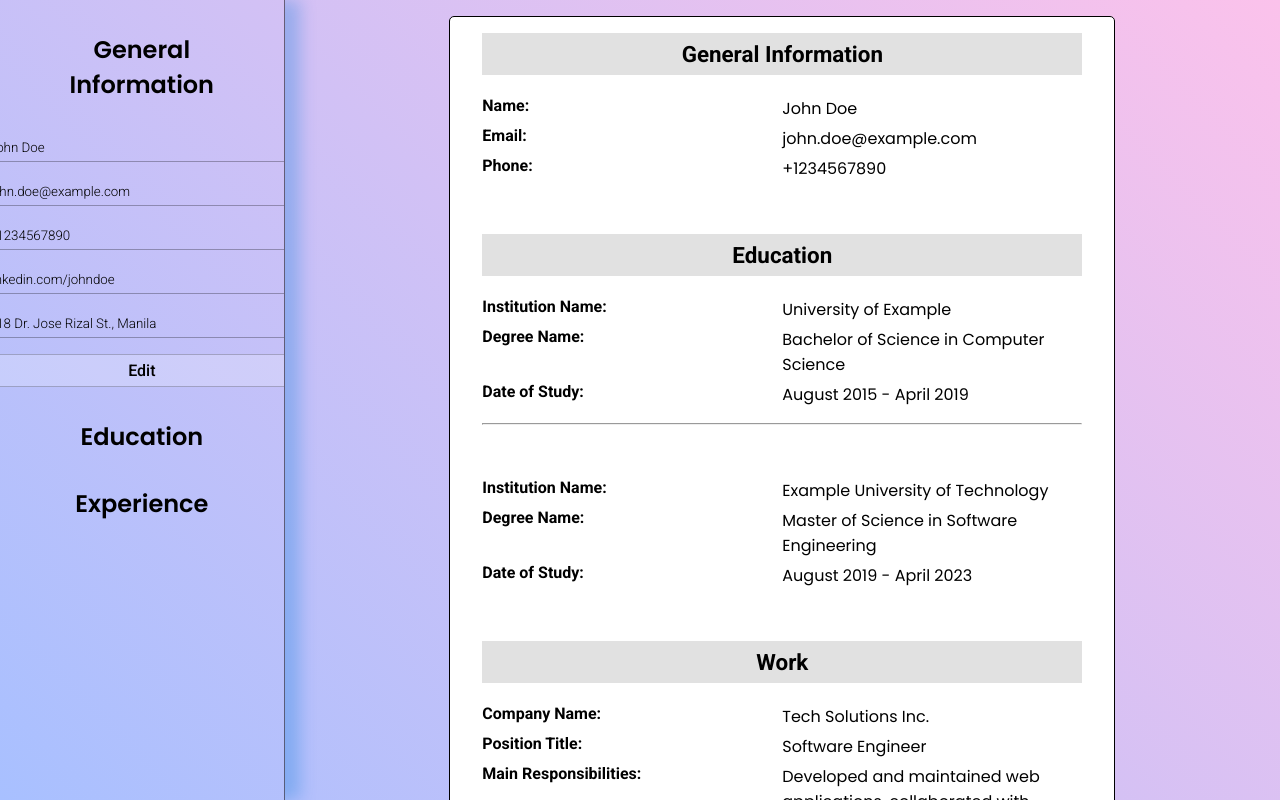
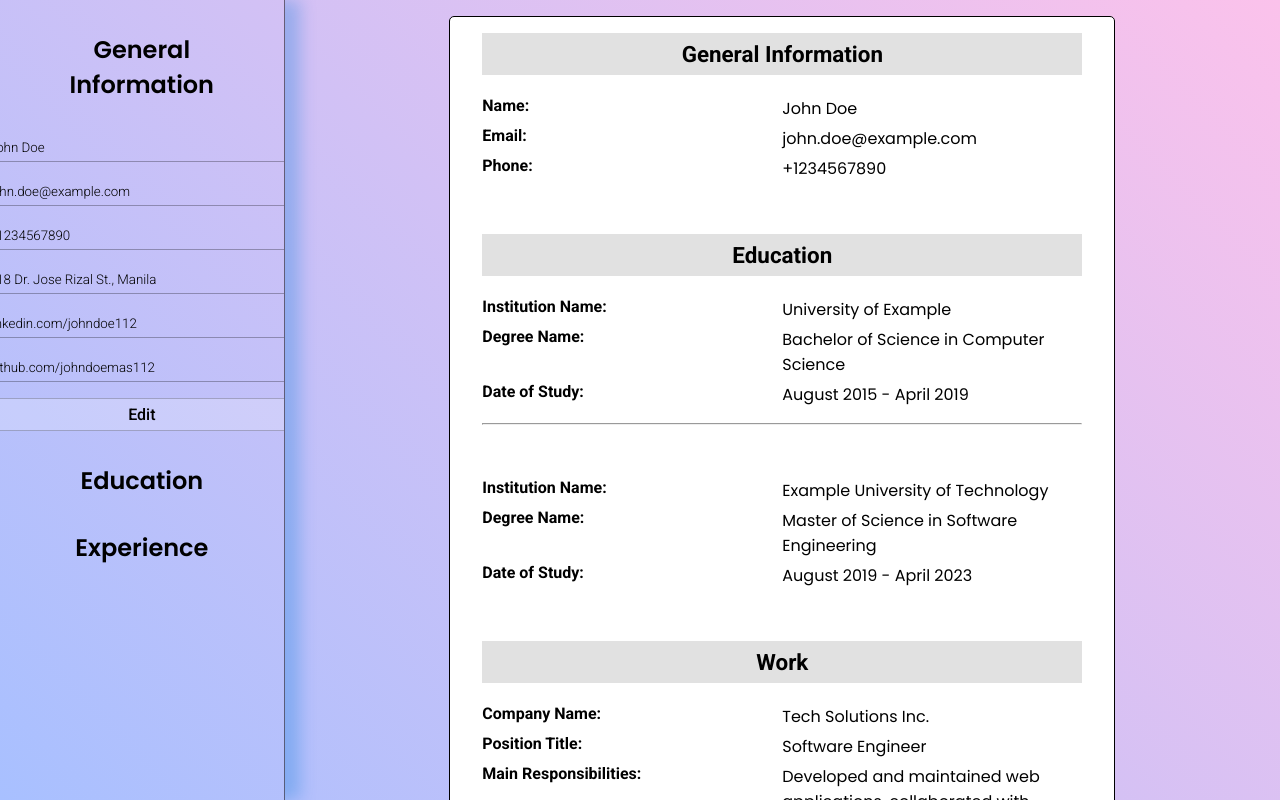
Before and after one commit to espiritukarl/odin-cv-application, a React (Vite) app: page / in a window 1280 px wide. Built offline with nearby package versions, Linux system fonts and the light colour scheme.

Commit message:
Added GitHub for data

```diff
--- a/src/components/GeneralInfo.jsx
+++ b/src/components/GeneralInfo.jsx
@@ -47,6 +47,14 @@ function GeneralInfo({ updateCV }) {
         />
         <input
           type="text"
+          id="loc"
+          name="loc"
+          value={info.loc}
+          placeholder="Location"
+          onChange={handleChange}
+        />
+        <input
+          type="text"
           id="linkedin"
           name="linkedin"
           value={info.linkedin}
@@ -55,10 +63,10 @@ function GeneralInfo({ updateCV }) {
         />
         <input
           type="text"
-          id="loc"
-          name="loc"
-          value={info.loc}
-          placeholder="Location"
+          id="github"
+          name="github"
+          value={info.github}
+          placeholder="GitHub"
           onChange={handleChange}
         />
         <button
--- a/src/data/data.json
+++ b/src/data/data.json
@@ -3,7 +3,8 @@
     "name": "John Doe",
     "email": "john.doe@example.com",
     "tel": "+1234567890",
-    "linkedin": "linkedin.com/johndoe",
+    "linkedin": "linkedin.com/johndoe112",
+    "github": "github.com/johndoemas112",
     "loc": "118 Dr. Jose Rizal St., Manila"
   },
   "education": [
--- a/src/data/placeholder.json
+++ b/src/data/placeholder.json
@@ -4,6 +4,7 @@
     "email": "",
     "tel": "",
     "linkedin": "",
+    "github": "",
     "loc": ""
   },
   "education": {
```
